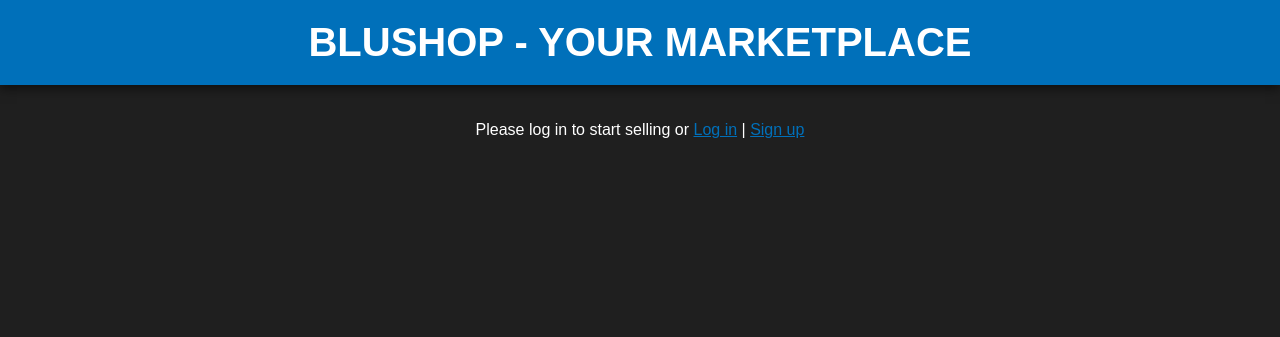
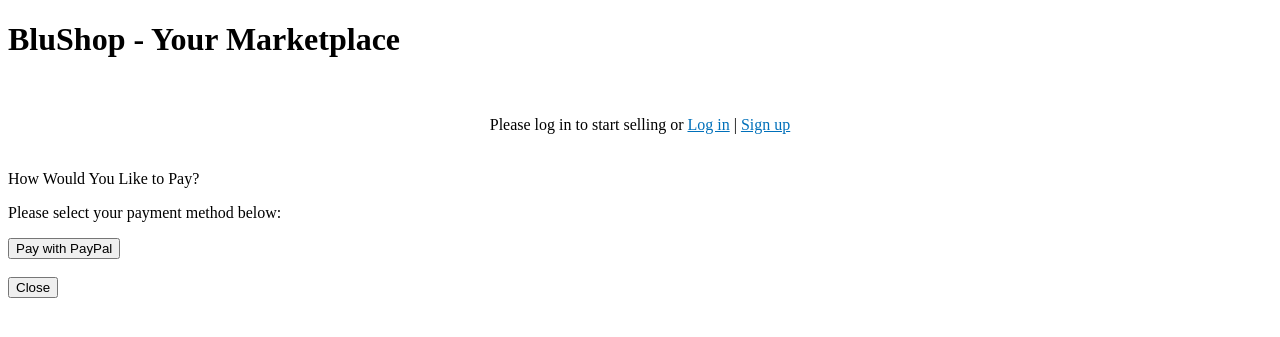
Before and after one commit to blutgt/test, a PHP site: page /homepage.php in a window 1280 px wide. Shown: the top 337 px of the page. Run offline with PHP 8.4, Linux system fonts and the light colour scheme; data that the repository does not hold is empty.

Commit message:
Add files via upload

```diff
--- /dev/null
+++ b/home.php
@@ -0,0 +1,47 @@
+<?php
+session_start();
+
+// Connect to the database
+$conn = mysqli_connect("localhost", "root", "", "e_commerce"); // Specify database
+
+// Check if user is logged in
+$is_logged_in = isset($_SESSION['user_id']);
+
+if ($is_logged_in) {
+    $username = $_SESSION['username']; // Assuming username is stored in session
+}
+
+// Handle logout
+if (isset($_POST['logout_btn'])) {
+    session_destroy();
+    header('Location: login.php');
+    exit();
+}
+
+// Fetch products
+$product_query = "SELECT p.name, p.description, p.price FROM products p";
+$product_result = mysqli_query($conn, $product_query);
+
+// Output user info and product list
+if ($is_logged_in) {
+    echo "<h2>Welcome, $username!</h2>";
+    echo '<form method="POST" action=""><button type="submit" name="logout_btn">Logout</button></form>';
+    echo '<div class="create-product-btn"><a href="create_product.php"><button>Create New Product</button></a></div>';
+} else {
+    echo '<p>Please log in to start selling or <a href="login.php" style="color: #0070ba;">Log in</a> | <a href="register.php" style="color: #0070ba;">Sign up</a></p>';
+}
+
+echo '<div class="product-list">';
+while ($row = mysqli_fetch_assoc($product_result)) {
+    echo '<div class="product-card">';
+    echo '<h3>' . $row['name'] . '</h3>';
+    echo '<p>' . $row['description'] . '</p>';
+    echo '<p class="price">$' . number_format($row['price'], 2) . '</p>';
+    echo '<button onclick="openPaymentModal()">Buy Now</button>';
+    echo '</div>';
+}
+echo '</div>';
+
+// Close the database connection
+mysqli_close($conn);
+?>
--- a/homepage.php
+++ b/homepage.php
@@ -1,28 +1,3 @@
-<?php
-session_start();
-
-// Connect to the database
-$conn = mysqli_connect("localhost", "root", "", "e_commerce"); // Specify database
-
-// Check if user is logged in
-$is_logged_in = isset($_SESSION['user_id']);
-
-if ($is_logged_in) {
-    $username = $_SESSION['username']; // Assuming username is stored in session
-}
-
-// Handle logout
-if (isset($_POST['logout_btn'])) {
-    session_destroy();
-    header('Location: login.php');
-    exit();
-}
-
-// Fetch products
-$product_query = "SELECT p.name, p.description, p.price FROM products p";
-$product_result = mysqli_query($conn, $product_query);
-?>
-
 <!DOCTYPE html>
 <html lang="en">
 <head>
@@ -30,147 +5,7 @@ $product_result = mysqli_query($conn, $product_query);
     <meta name="viewport" content="width=device-width, initial-scale=1.0">
     <title>BluShop - E-Commerce Homepage</title>
     <style>
-        body {
-            font-family: 'Arial', sans-serif;
-            margin: 0;
-            padding: 0;
-            background-color: #1f1f1f;
-            color: white;
-        }
-
-        header {
-            background-color: #0070ba;
-            color: white;
-            padding: 20px;
-            text-align: center;
-            box-shadow: 0 4px 10px rgba(0, 0, 0, 0.5);
-        }
-
-        header h1 {
-            margin: 0;
-            text-transform: uppercase;
-            font-size: 2.5rem;
-        }
-
-        button {
-            padding: 10px 20px;
-            background-color: #0070ba;
-            color: white;
-            border: 2px solid #005b8d;
-            border-radius: 5px;
-            cursor: pointer;
-            transition: all 0.3s ease;
-        }
-
-        button:hover {
-            background-color: #005b8d;
-            border-color: #004a70;
-            box-shadow: 0 0 10px rgba(0, 122, 255, 0.7);
-        }
-
-        /* Product Display */
-        .product-list {
-            display: flex;
-            flex-wrap: wrap;
-            gap: 30px;
-            justify-content: center;
-            margin: 20px;
-        }
-
-        .product-card {
-            background-color: #2d2d2d;
-            border: 1px solid #555;
-            padding: 20px;
-            border-radius: 10px;
-            width: 300px;
-            box-shadow: 0 2px 5px rgba(0, 0, 0, 0.3);
-            transition: all 0.3s ease;
-        }
-
-        .product-card:hover {
-            box-shadow: 0 0 15px rgba(0, 122, 255, 0.7);
-            transform: translateY(-5px);
-        }
-
-        .product-card h3 {
-            margin-top: 0;
-            font-size: 1.5rem;
-            color: #0070ba;
-        }
-
-        .product-card p {
-            color: #ccc;
-        }
-
-        .product-card .price {
-            font-weight: bold;
-            color: #0070ba;
-            font-size: 1.2rem;
-        }
-
-        .create-product-btn {
-            margin-top: 20px;
-            text-align: center;
-        }
-
-        /* Modal Styling */
-        .modal {
-            display: none;
-            position: fixed;
-            z-index: 1;
-            left: 0;
-            top: 0;
-            width: 100%;
-            height: 100%;
-            overflow: auto;
-            background-color: rgba(0,0,0,0.4); /* Semi-transparent black */
-            padding-top: 60px;
-        }
-
-        .modal-content {
-            background-color: #333;
-            margin: 5% auto;
-            padding: 30px;
-            border: 2px solid #0070ba;
-            width: 40%;
-            color: white;
-            border-radius: 10px;
-            text-align: center;
-            box-shadow: 0 0 15px rgba(0, 122, 255, 0.7);
-        }
-
-        .modal-header {
-            font-size: 2rem;
-            margin-bottom: 20px;
-            color: #0070ba;
-        }
-
-        .modal button {
-            background-color: #0070ba;
-            color: white;
-            padding: 12px 30px;
-            font-size: 1.2rem;
-            border-radius: 5px;
-            cursor: pointer;
-            border: none;
-            transition: all 0.3s ease;
-        }
-
-        .modal button:hover {
-            background-color: #005b8d;
-            box-shadow: 0 0 10px rgba(0, 122, 255, 0.7);
-        }
-
-        /* Responsive Design */
-        @media (max-width: 768px) {
-            .product-card {
-                width: 90%;
-            }
-
-            .modal-content {
-                width: 80%;
-            }
-        }
+        /* Your existing CSS styles here */
     </style>
     <script>
         function openPaymentModal() {
@@ -180,6 +15,16 @@ $product_result = mysqli_query($conn, $product_query);
         function closePaymentModal() {
             document.getElementById('paymentModal').style.display = 'none';
         }
+
+        function loadUserInfo() {
+            fetch('home.php')
+                .then(response => response.text())
+                .then(data => {
+                    document.getElementById('user-info').innerHTML = data;
+                });
+        }
+
+        window.onload = loadUserInfo;
     </script>
 </head>
 <body>
@@ -189,34 +34,13 @@ $product_result = mysqli_query($conn, $product_query);
 </header>
 
 <main>
-    <div style="text-align: center; padding: 20px;">
-        <?php if ($is_logged_in): ?>
-            <h2>Welcome, <?php echo $username; ?>!</h2>
-            <form method="POST" action="">
-                <button type="submit" name="logout_btn">Logout</button>
-            </form>
-
-            <!-- Button to Create Product -->
-            <div class="create-product-btn">
-                <a href="create_product.php">
-                    <button>Create New Product</button>
-                </a>
-            </div>
-        <?php else: ?>
-            <p>Please log in to start selling or <a href="login.php" style="color: #0070ba;">Log in</a> | <a href="register.php" style="color: #0070ba;">Sign up</a></p>
-        <?php endif; ?>
+    <div id="user-info" style="text-align: center; padding: 20px;">
+        <!-- User info will be injected here by PHP via AJAX -->
     </div>
 
     <!-- Product Display Section -->
-    <div class="product-list">
-        <?php while ($row = mysqli_fetch_assoc($product_result)): ?>
-            <div class="product-card">
-                <h3><?php echo $row['name']; ?></h3>
-                <p><?php echo $row['description']; ?></p>
-                <p class="price">$<?php echo number_format($row['price'], 2); ?></p>
-                <button onclick="openPaymentModal()">Buy Now</button>
-            </div>
-        <?php endwhile; ?>
+    <div class="product-list" id="product-list">
+        <!-- Product list will be injected here by PHP or AJAX -->
     </div>
 
     <!-- Payment Modal -->
@@ -234,8 +58,3 @@ $product_result = mysqli_query($conn, $product_query);
 
 </body>
 </html>
-
-<?php
-// Close the database connection
-mysqli_close($conn);
-?>
--- a/register.php
+++ b/register.php
@@ -0,0 +1 @@
+coming soon
```
